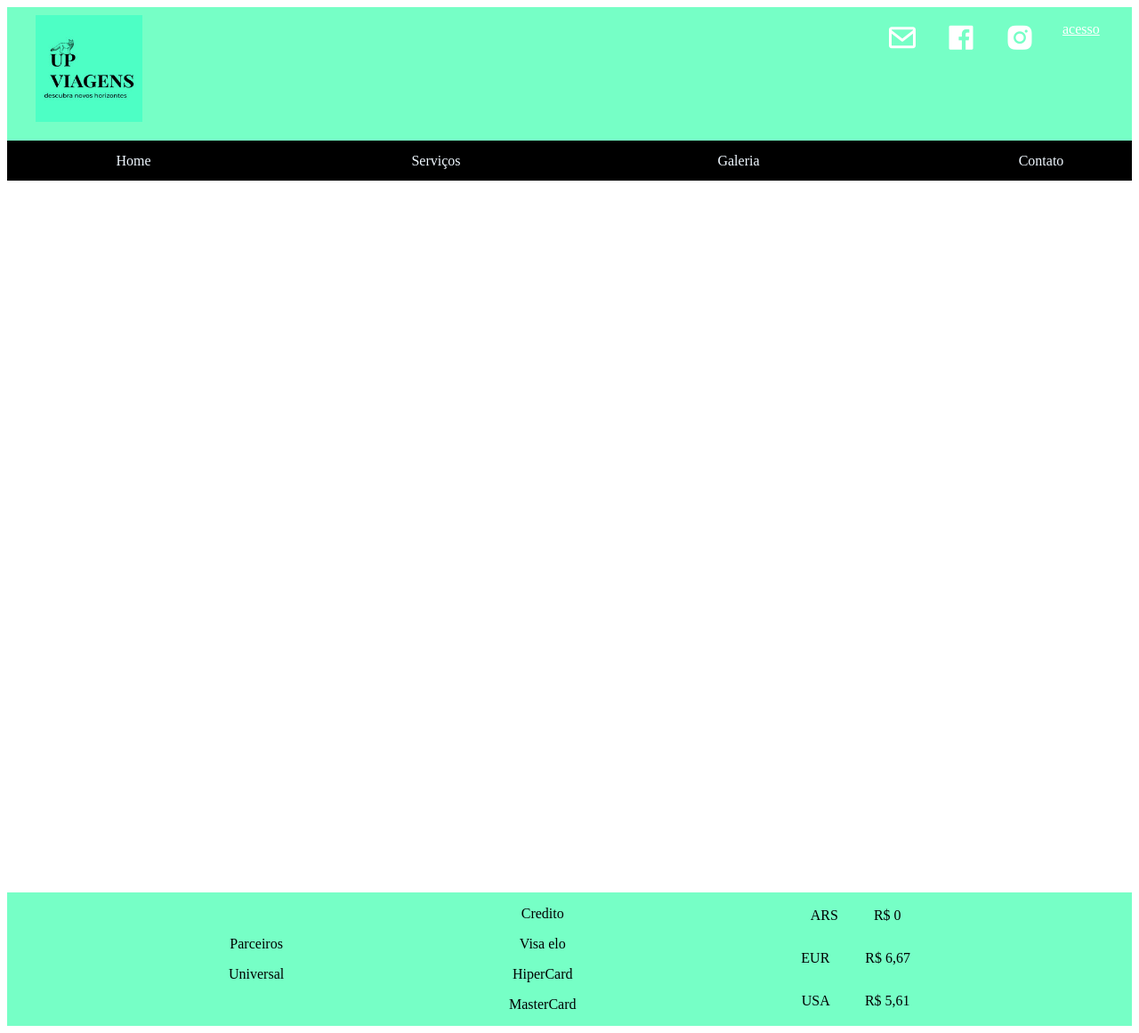
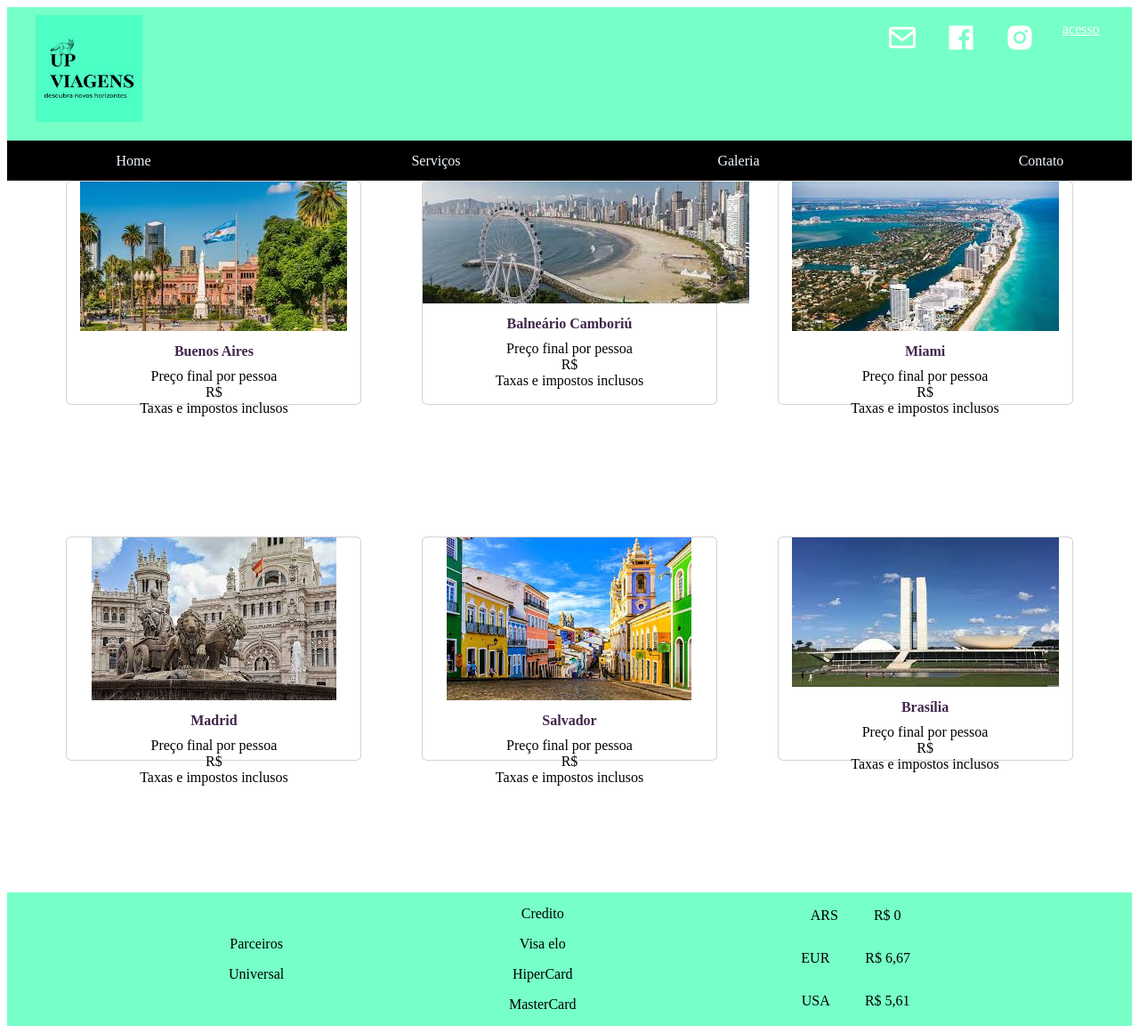
Before and after one commit to NicolasIzidor0/Entretenimento, a plain HTML site: page Sprint 2/Projeto SENAI/servicos.html in a window 1280 px wide. Shown: the top 1161 px of the page at 89% size. Drawn offline with Linux system fonts and the light colour scheme.

Commit message:
estrutura base da pagina serviços completa

```diff
--- a/Sprint 2/Projeto SENAI/css/servicos.css
+++ b/Sprint 2/Projeto SENAI/css/servicos.css
@@ -50,7 +50,34 @@ nav ul li:hover {
 }
 
 .area-logo {
-    size: 40px;
+    margin: 3% 0 0 10%;
+    width: 30%;
+    height: 120px;
+}
+
+.logo {
+    height: 120px;
+}
+
+.pesquisa {
+    margin-left: auto;
+}
+
+.pesquisa ul {
+    display: flex;
+    /*Padrão em Row/Linha*/
+    list-style: none;
+    /*Padrões de listas, numeração, bolinhas. Afirmando com o none nenhum padrão de listagem aparecera*/
+}
+
+.pesquisa ul li {
+    padding-right: 30px;
+    /*Espaçamento Interno*/
+    color: #fff;
+}
+
+.pesquisa ul li a {
+    color: #fff;
 }
 
 .caixa-esquerda {
@@ -67,6 +94,46 @@ nav ul li:hover {
     min-height: 100vh;
     margin: 0% 1% 0% 1%;
 
+}
+.cidades-recomendadas {
+    min-height: 400px;
+    margin: 0px 20px 0px 20px;
+    display: flex;
+}
+
+.card-cidades-recomendadas {
+    display: flex;
+    width: 100%;
+    height: 300px;
+    justify-content: space-around;
+}
+
+.item-cidades-recomendadas {
+    display: flex;
+    flex-direction: column;
+    width: 330px;
+    /*Largura minima*/
+    height: 250px;
+    border: 1px solid #cdcacad6;
+    border-radius: 2%;
+    text-align: center;
+}
+
+.item-cidades-recomendadas a {
+    color: #FF6500;
+    text-decoration: none;
+}
+
+/*Quando é passado o mouse em cima do link aplica as propriedades abaixo*/
+.item-cidades-recomendadas a:hover {
+    color: #000000;
+    text-decoration: none;
+}
+
+.nome-cidades-recomendadas {
+    margin: 10px;
+    color: #42264D;
+    font-weight: bold;
 }
 
 .rodape {
--- a/Sprint 2/Projeto SENAI/servicos.html
+++ b/Sprint 2/Projeto SENAI/servicos.html
@@ -7,7 +7,7 @@
     <meta name="keywords" content="">
     <meta name="author" content="">
     <meta name="viewport" content="width=device-width, initial-scale=1.0">
-    <link rel="stylesheet" href="css/contato.css">
+    <link rel="stylesheet" href="css/servicos.css">
     <link rel="stylesheet" href="css/boxicons/css/boxicons.min.css">
     <link rel="stylesheet" href="css/flag-icons/flag-icons.min.css">
     <title>Pagina Serviços</title>
@@ -45,7 +45,64 @@
     </nav>
     <main class="principal">
 
-        <section></section>
+        <section class="cidades-recomendadas">
+            <div class="card-cidades-recomendadas">
+                <div class="item-cidades-recomendadas">
+                    <a href="https://google.com"><img src="img/buenos aires (serviços).jfif" alt=""></a>
+                    <span class="texto-maiusculo nome-cidades-recomendadas">Buenos Aires</span>
+                    <span>Preço final por pessoa</span>
+                    <span>R$</span>
+                    <span>Taxas e impostos inclusos</span>
+                </div>
+            </div>
+            <div class="card-cidades-recomendadas">
+                <div class="item-cidades-recomendadas">
+                    <a href="https://google.com"><img src="img/balenario camboriu(serviços).jfif" alt=""></a>
+                    <span class="texto-maiusculo nome-cidades-recomendadas">Balneário Camboriú</span>
+                    <span>Preço final por pessoa</span>
+                    <span>R$</span>
+                    <span>Taxas e impostos inclusos</span>
+                </div>
+            </div>
+            <div class="card-cidades-recomendadas">
+                <div class="item-cidades-recomendadas">
+                    <a href="https://google.com"><img src="img/miami(serviços).jfif" alt=""></a>
+                    <span class="texto-maiusculo nome-cidades-recomendadas">Miami</span>
+                    <span>Preço final por pessoa</span>
+                    <span>R$</span>
+                    <span>Taxas e impostos inclusos</span>
+                </div>
+            </div>
+        </section>
+        <section class="cidades-recomendadas">
+            <div class="card-cidades-recomendadas">
+                <div class="item-cidades-recomendadas">
+                    <a href="https://google.com"><img src="img/madrid (serviços).jfif" alt=""></a>
+                    <span class="texto-maiusculo nome-cidades-recomendadas">Madrid</span>
+                    <span>Preço final por pessoa</span>
+                    <span>R$</span>
+                    <span>Taxas e impostos inclusos</span>
+                </div>
+            </div>
+            <div class="card-cidades-recomendadas">
+                <div class="item-cidades-recomendadas">
+                    <a href="https://google.com"><img src="img/salvador (serviços).jfif" alt=""></a>
+                    <span class="texto-maiusculo nome-cidades-recomendadas">Salvador</span>
+                    <span>Preço final por pessoa</span>
+                    <span>R$</span>
+                    <span>Taxas e impostos inclusos</span>
+                </div>
+            </div>
+            <div class="card-cidades-recomendadas">
+                <div class="item-cidades-recomendadas">
+                    <a href="https://google.com"><img src="img/brasilia(serviço).jfif" alt=""></a>
+                    <span class="texto-maiusculo nome-cidades-recomendadas">Brasília</span>
+                    <span>Preço final por pessoa</span>
+                    <span>R$</span>
+                    <span>Taxas e impostos inclusos</span>
+                </div>
+            </div>
+        </section>
     </main>
     <footer>
         <div class="rodape">
```
